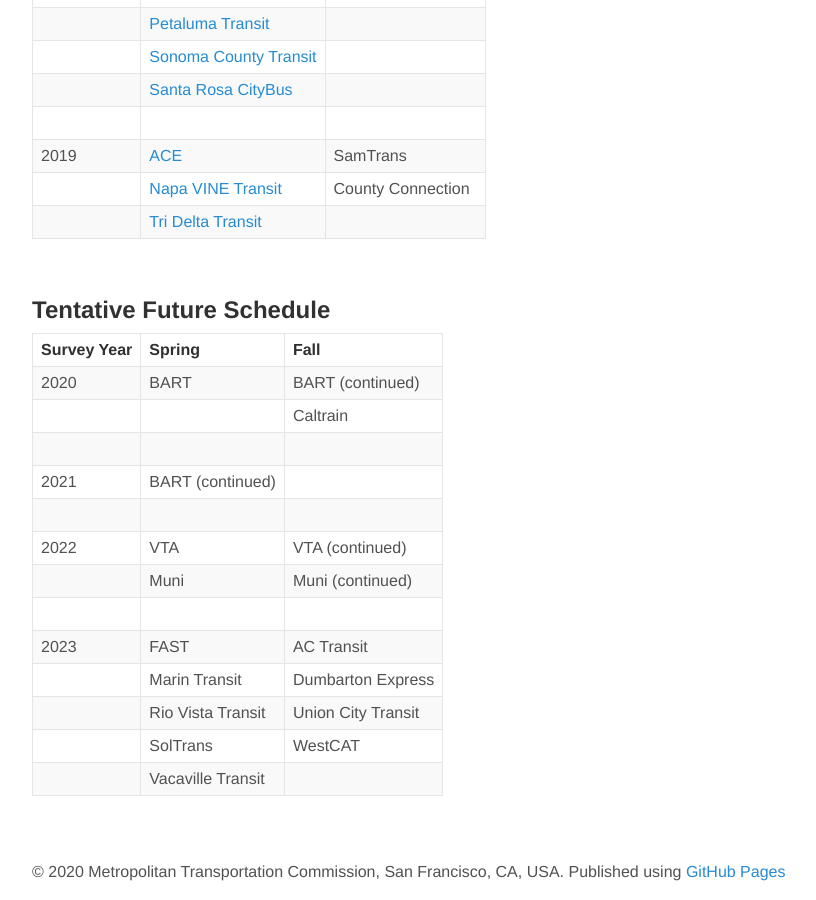
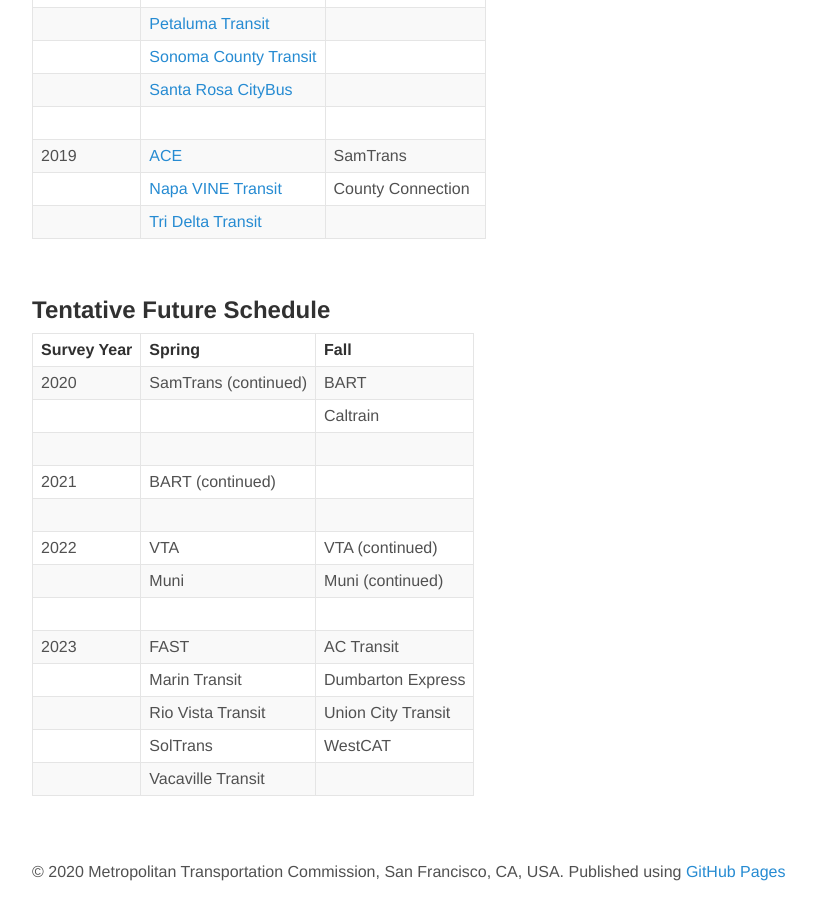
Before and after one commit to BayAreaMetro/transit-passenger-surveys, a Jekyll site: the page built from schedule.md, in a window 1280 px wide and 900 px high, scrolled down 1285 px. Shown: the whole window, without its empty margins (144-960 px from the left). Built offline with Jekyll 4.4.1, drawn with Linux system fonts in a browser that asks for light colours; nearby versions of some CDN libraries; library files that are not in the unit come from our copies.

Commit message:
Update schedule.md

```diff
--- a/schedule.md
+++ b/schedule.md
@@ -61,7 +61,7 @@
 
 | **Survey Year**                  | **Spring**             | **Fall**               |
 |:---------------------------------|:-----------------------|:-----------------------|
-| 2020                             | BART                   | BART (continued)       |
+| 2020                             | SamTrans (continued)   | BART       |
 |                                  |                        | Caltrain               |
 |                                  |                        |	                     |
 | 2021                             | BART (continued)       |	                     |
```
